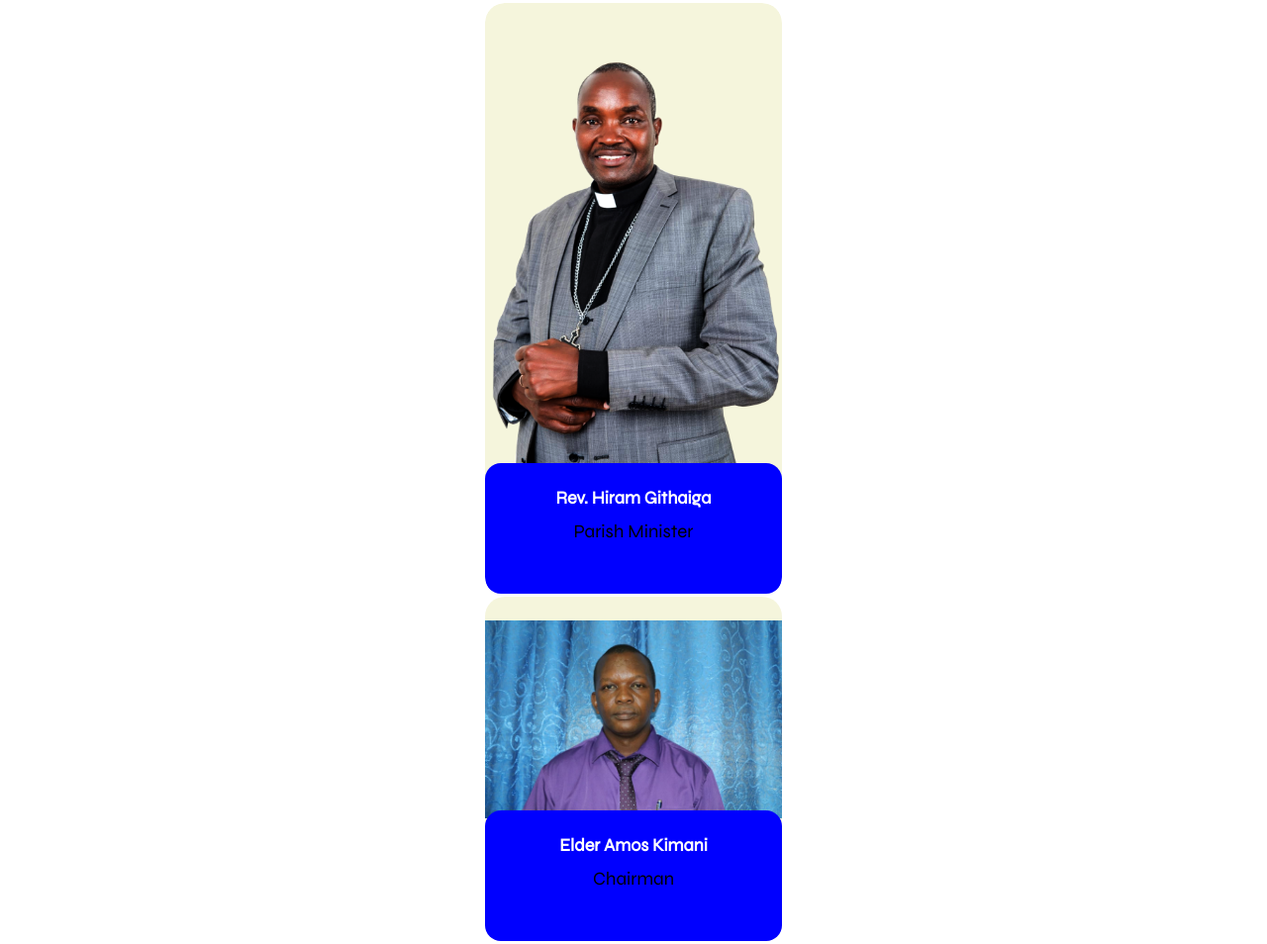
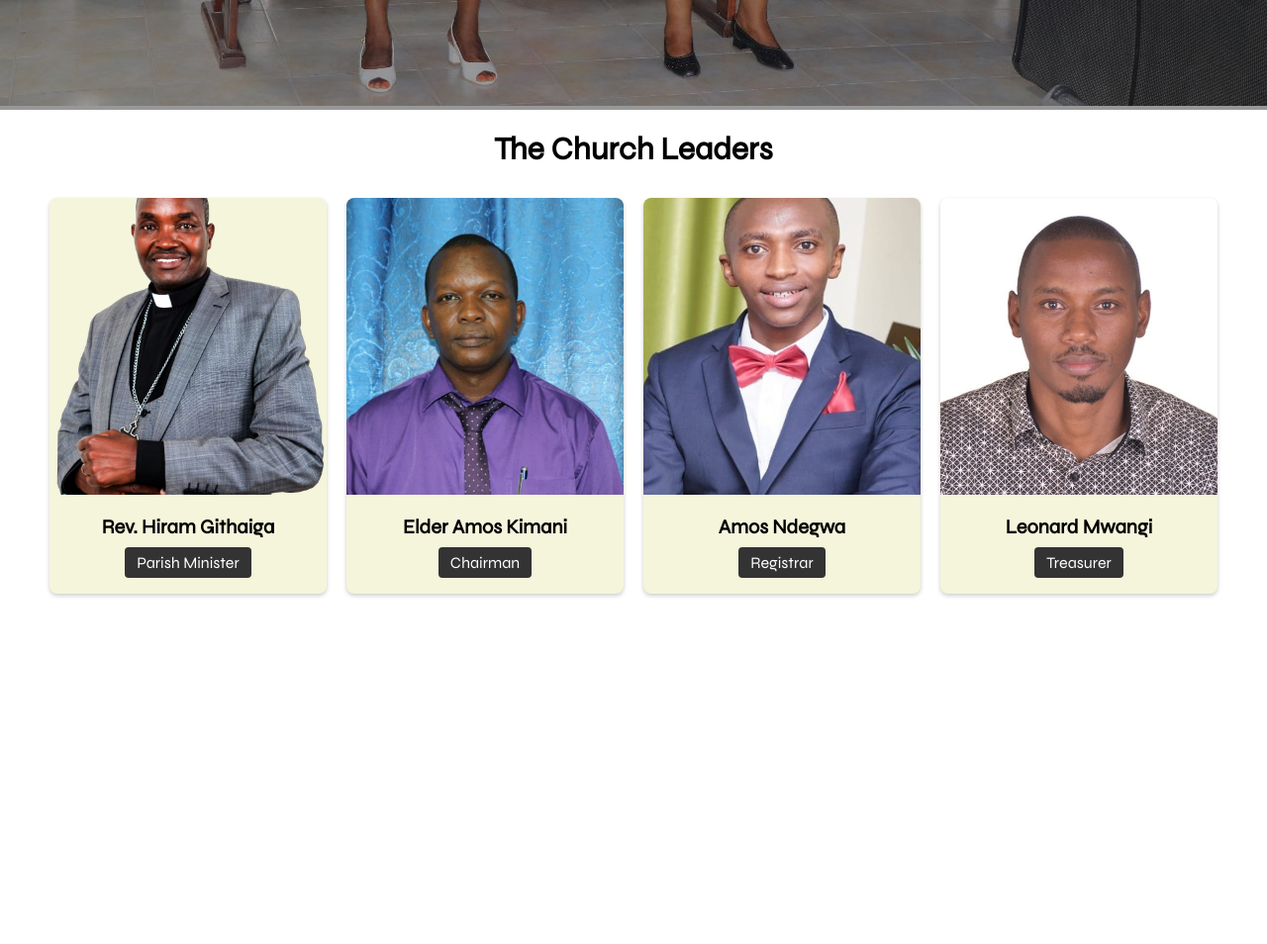
Before and after one commit to thelewisndegwa/pcea-makupa, a plain HTML site: page index.html in a window 1280 px wide. Shown: the part 2316-3270 px from the top of the page at 99% size. After the commit the page ends 2926 px from the top, so only its background shows below. Drawn offline with nearby package versions, Linux system fonts and the light colour scheme.

Commit message:
service times complete,,,leader cards complete

```diff
--- a/index.html
+++ b/index.html
@@ -14,6 +14,8 @@
   />
   <link rel="icon" type="image/png" href="imgs/logo.jpg"/>
   <link rel="stylesheet" href="https://cdnjs.cloudflare.com/ajax/libs/remixicon/3.5.0/remixicon.css" crossorigin="">
+  <link rel="stylesheet" href="https://cdnjs.cloudflare.com/ajax/libs/font-awesome/5.15.3/css/all.min.css">
+
 </head>
 <body>
     <nav>
@@ -26,7 +28,7 @@
                 <a href="#">Home</a>
             </li>
             <li>
-                <a href="#">About Us</a>
+                <a href="about_us.html">About Us</a>
             </li>
             <li>
                 <a href="#youtube">Live</a>
@@ -98,10 +100,31 @@
                  use Lorem Ipsum as their</p>
 
                  <!-- button to be taken to learn more page -->
-                 <a href="#">Learn More</a>
+                 <a href="about_us.html">Learn More</a>
         </div>
 
     </div>
+
+    <h1 class="header">Service Times</h1>
+    <section class="service-time">
+        <div class="container1">
+            <div class="service-box">
+                <i class="far fa-clock fa-3x"></i>
+                <h3>8:30am</h3>
+                <h4>English</h4>
+            </div>
+            <div class="service-box">
+                <i class="far fa-clock fa-3x"></i>
+                <h3>10:00am</h3>
+                <h4>Deaf</h4>
+            </div>
+            <div class="service-box">
+                <i class="far fa-clock fa-3x"></i>
+                <h3>10:45am</h3>
+                <h4>Kiswahili</h4>
+            </div>
+        </div>
+    </section>
 
     <div id="youtube" class="youtube_container">
         <img src="imgs/WhatsApp Image 2023-09-01 at 17.32.101.jpg" alt="praise and worship">
@@ -115,62 +138,44 @@
         </div>
     </div>
 
-    <h1 style="text-align: center; font-size:large;">The Church Leaders</h1>
-    <section class="leader_container">
+    <h1 class="header">The Church Leaders</h1>
 
-        <div class="card_container">
-            <div class="card_content">
-                <div>
-                    <article class="card_article">
-                        <div class="card_image">
-                            <img src="imgs/HIRAM REV.PNG" alt="Parish Minister" class="card_img">
+    <div class="card-container">
+        <div class="card">
+            <img src="imgs/HIRAM REV.PNG" alt="Parish Minister">
+            <div class="card-content">
+                <h3>Rev. Hiram Githaiga</h3>
+                <a href="" class="btn1">Parish Minister</a>
+            </div>
         </div>
 
-                        <div class="card_data">
-                            <h2 class="card_name">Rev. Hiram Githaiga</h2>
-                            <h3 class="card_description">Parish Minister</h3>
+        <div class="card">
+            <img src="imgs/WhatsApp Image 2023-09-04 at 12.29.37.jpg" alt="Chairman">
+            <div class="card-content">
+                <h3>Elder Amos Kimani</h3>
+                <a href="" class="btn1">Chairman</a>
             </div>
-                    </article>
-
-                    <article class="card_article">
-                        <div class="card_image">
-                            <img src="imgs/WhatsApp Image 2023-09-04 at 12.29.37.jpg" alt="Chairman" class="card_img">
-
         </div>
 
-                        <div class="card_data">
-                            <h2 class="card_name">Elder Amos Kimani</h2>
-                            <h3 class="card_description">Chairman</h3>
+        <div class="card">
+            <img src="imgs/WhatsApp Image 2023-09-04 at 12.32.39.jpg" alt="Registrar">
+            <div class="card-content">
+                <h3>Amos Ndegwa</h3>
+                <a href="" class="btn1">Registrar</a>
             </div>
-                    </article>
-
-                    <article class="card_article">
-                        <div class="card_image">
-                            <img src="imgs/WhatsApp Image 2023-09-04 at 12.32.39.jpg" alt="Registrar" class="card_img">
-
         </div>
 
-                        <div class="card_data">
-                            <h2 class="card_name">Amos Ndegwa</h2>
-                            <h3 class="card_description">Registrar</h3>
-                        </div>
-                    </article>
-
-                    <article class="card_article">
-                        <div class="card_image">
-                            <img src="imgs/WhatsApp Image 2023-09-05 at 11.25.52.jpg" alt="Treasurer" class="card_img">
-
-                        </div>
-
-                        <div class="card_data">
-                            <h2 class="card_name">Leonard Mwangi</h2>
-                            <h3 class="card_description">Treasurer</h3>
-                        </div>
-                    </article>
+        <div class="card">
+            <img src="imgs/WhatsApp Image 2023-09-05 at 11.25.52.jpg" alt="Treasurer">
+            <div class="card-content">
+                <h3>Leonard Mwangi</h3>
+                <a href="" class="btn1">Treasurer</a>
             </div>
         </div>
     </div>
-    </section>
+
+
+
 
     <script src="https://cdn.jsdelivr.net/npm/swiper@10/swiper-bundle.min.js"></script>
     <script src="app.js"></script>
--- a/style.css
+++ b/style.css
@@ -371,7 +371,7 @@ nav {
 
 .youtube_container {
     position: relative;
-    margin-top: 20px; /* Add some space between sections */
+    margin-top: 5px; /* Add some space between sections */
   }
 
   .youtube_container img {
@@ -454,54 +454,151 @@ nav {
       }
   }
 
-  .leader_container{
-    display: flex;
-    justify-content: center;
-    align-items: center;
-    height: 100%;
+/* CSS for the header "The Church Leaders" */
+
+.header {
+  text-align: center;
+  font-size:xx-large;
+  margin: 20px 0; /* Add margin for spacing */
+  font-weight: bold; /* Optionally, make the header text bold */
+}
+
+/* Media query for screens with a maximum width of 768px */
+@media (max-width: 768px) {
+  .header {
+    font-size: medium; /* Adjust font size for smaller screens */
   }
-  .card_container{
-    padding-block: 5rem;
+}
+
+/* Media query for screens with a maximum width of 900px */
+@media (max-width: 900px) {
+  .header {
+    font-size: medium; /* Adjust font size for smaller screens */
   }
-  .card_content{
-    margin-inline:1.75rem;
-    border-radius: 1.25rem;
-    overflow: hidden;
+}
+
+/* CSS for the Cards */
+
+.card-container {
+  display: flex;
+  justify-content: space-between;
+  flex-wrap: wrap;
+  max-width: 1200px;
+  margin: 0 auto;
+}
+
+.card {
+  flex: 1;
+  max-width: calc(50% - 20px); /* Two cards per row on smaller screens */
+  background-color: beige;
+  border-radius: 8px;
+  overflow: hidden;
+  box-shadow: 0px 2px 4px rgba(0, 0, 0, 0.2);
+  margin: 10px; /* Adjust margin for smaller screens */
+  box-sizing: border-box;
+}
+
+.card img {
+  width: 100%;
+  height: 300px; /* Set the height for consistent image sizes */
+  object-fit: cover;
+}
+
+.card-content {
+  padding: 16px;
+  color: black;
+  height: auto; /* Adjust height to allow content to expand */
+  display: flex;
+  flex-direction: column;
+  justify-content: space-between;
+  align-items: center;
+}
+
+.card-content h3 {
+  font-size: 20px; /* Adjust font size for smaller screens */
+  margin-bottom: 8px;
+  white-space: nowrap;
+  overflow: hidden;
+  text-overflow: ellipsis;
+}
+
+.card-content .btn1 {
+  display: inline-block;
+  padding: 6px 12px; /* Adjust button padding for smaller screens */
+  background-color: #333;
+  text-decoration: none;
+  border-radius: 4px;
+  color: #fff;
+  pointer-events: none;
+}
+
+/* Media query for screens with a maximum width of 768px */
+@media (max-width: 768px) {
+  .card-container {
+    flex-direction:column;
+    align-items:center;
   }
-  .card_article{
-    width: 300px;
-    border-radius: 1.25rem;
-    overflow: hidden;
-    height: 600px;
+
+  .card {
+    max-width: calc(50% - 20px); /* Two cards per row on smaller screens */
+    margin: 10px;
   }
-  .card_image{
-    position: relative;
-    background-color:beige;
-    padding-top: 1.5rem;
-    margin-bottom: -.75rem;
-    overflow: hidden;
+
+  .card-content h3 {
+    font-size: 20px; /* Adjust font size for smaller screens */
   }
-  .card_img{
-    width: 100%;
-    margin: 0 auto;
-    position: relative;
-    z-index: 1;
-    object-fit: cover
-    }
-.card_data{
-  background-color:blue;
-  padding: 1.5rem 2rem;
-  border-radius: 1rem;
+
+  .card-content .btn1 {
+    padding: 6px 12px; /* Adjust button padding for smaller screens */
+  }
+}
+
+/* Media query for screens with a maximum width of 900px */
+@media (max-width: 900px) {
+  .card-container {
+    flex-direction:column;
+    align-items:center;
+  }
+
+  .card {
+    max-width: calc(50% - 20px); /* Two cards per row on smaller screens */
+    margin: 10px;
+  }
+
+  .card-content h3 {
+    font-size: 20px; /* Adjust font size for smaller screens */
+  }
+
+  .card-content .btn1 {
+    padding: 6px 12px; /* Adjust button padding for smaller screens */
+  }
+}
+
+
+.service-time {
   text-align: center;
-  position: relative;
-  z-index: 2;
+  padding: 20px 0;
+  margin-bottom: 5px;
 }
-.card_name{
-  font-size:large;
-  color:white;
-  margin-bottom: .75rem;
+
+.container1 {
+  display: flex;
+  justify-content: center;
 }
-.card_description{
-  font-weight: 500;
-  margin-bottom: 1.75rem;
+
+.service-box {
+  margin: 0 20px;
+  text-align: center;
 }
+
+.service-box i {
+  font-size: 3rem; /* Increased font size */
+  margin-bottom: 10px;
+}
+
+.service-box h3 {
+  font-size: 1.5rem; /* Increased font size */
+}
+.service-box h4 {
+  font-size: 1rem; /* Increased font size */
+}
```
Also changed, not shown: about_us.html (added, +22 -0 lines). Lines whose indentation alone changed are shown as unchanged.
